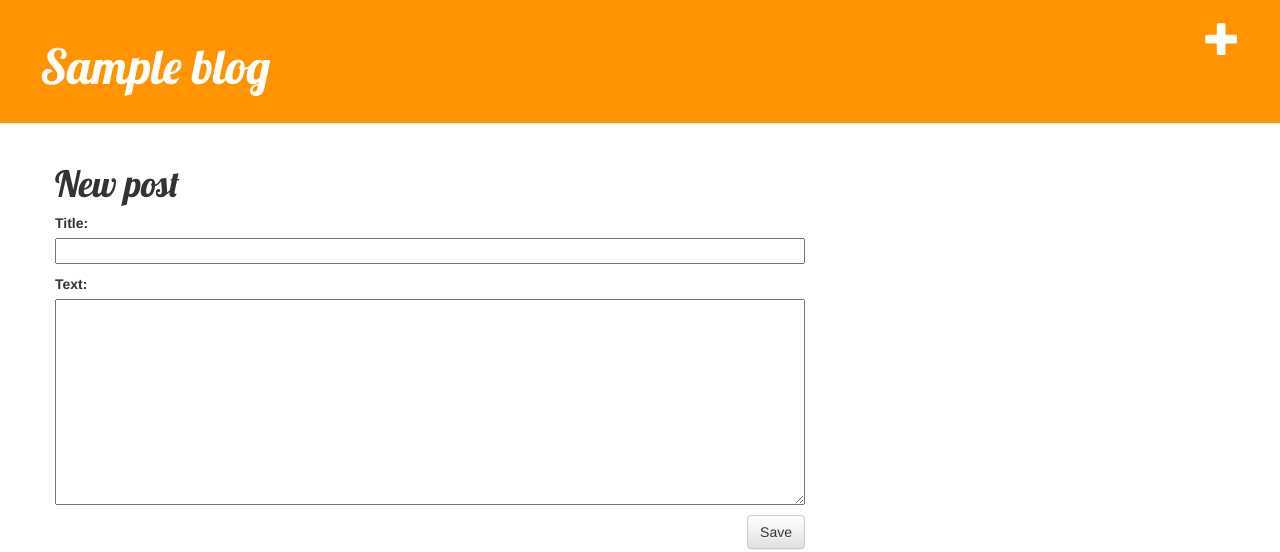
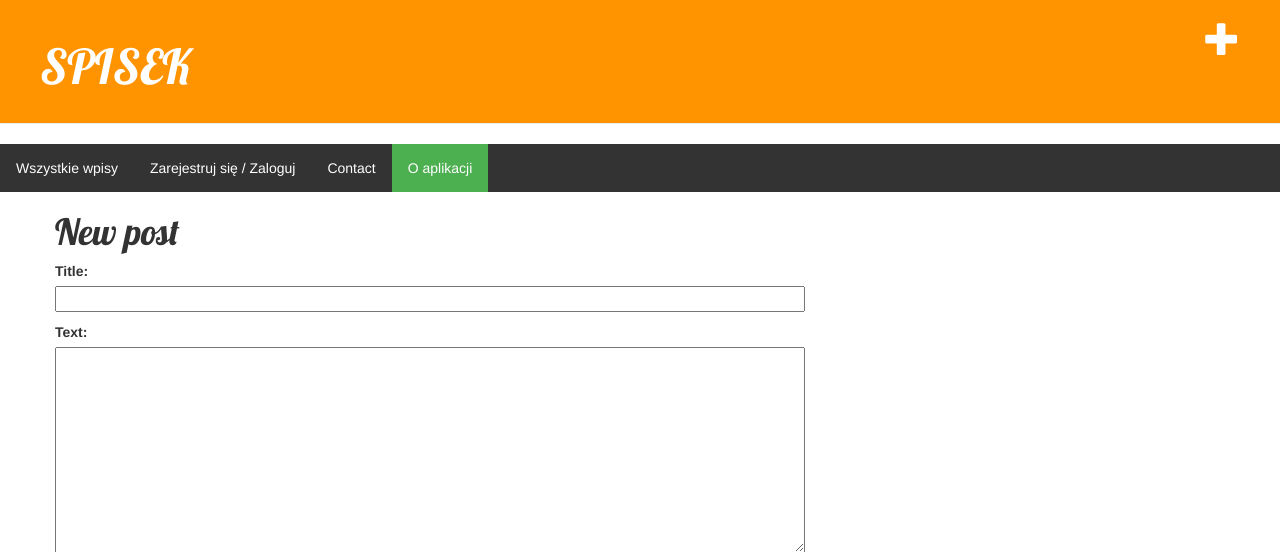
Before and after one commit to jot-em/blog-from-django-tutorial, a Django app: page /post/new/ in a window 1280 px wide. Shown: the top 552 px of the page. Run offline with Django 3.2, Linux system fonts and the light colour scheme; some libraries are stand-ins or nearby versions.

Commit message:
Add menu

```diff
--- a/blog/templates/blog/base.html
+++ b/blog/templates/blog/base.html
@@ -1,17 +1,23 @@
 {% load staticfiles %}
 <html>
     <head>
-        <title>This is an example of blog</title>
+        <title>Społecznościowy Portal Informacyjny Samych Ekstra Komunikatów</title>
         <link rel="stylesheet" href="//maxcdn.bootstrapcdn.com/bootstrap/3.2.0/css/bootstrap.min.css">
         <link rel="stylesheet" href="//maxcdn.bootstrapcdn.com/bootstrap/3.2.0/css/bootstrap-theme.min.css">
         <link href='//fonts.googleapis.com/css?family=Lobster&subset=latin,latin-ext' rel='stylesheet' type='text/css'>
         <link rel="stylesheet" href="{% static 'css/blog.css' %}">
     </head>
     <body>
-        <div class="page-header">
-	    <a href="{% url 'post_new' %}" class="top-menu"><span class="glyphicon glyphicon-plus"></span></a>
-            <h1><a href="/">Sample blog</a></h1>
-        </div>
+      <div class="page-header">
+        <a href="{% url 'post_new' %}" class="top-menu"><span class="glyphicon glyphicon-plus"></span></a>
+        <h1><a href="/">SPISEK</a></h1>
+      </div>
+      <ul>
+        <li><a href="default.asp">Wszystkie wpisy</a></li>
+        <li><a href="news.asp">Zarejestruj się / Zaloguj</a></li>
+        <li><a href="contact.asp">Contact</a></li>
+        <li><a class = active href="{% url 'post_new' %}">O aplikacji</a></li>
+      </ul>
         <div class="content container">
             <div class="row">
                <div class="col-md-8">
--- a/static/css/blog.css
+++ b/static/css/blog.css
@@ -38,6 +38,11 @@ h1, h2, h3, h4 {
     margin-right: 20px;
 }
 
+.menu {
+    color: red;
+    margin-top: 100;
+}
+
 .post {
     margin-bottom: 70px;
 }
@@ -45,3 +50,33 @@ h1, h2, h3, h4 {
 .post h1 a, .post h1 a:visited {
     color: #000000;
 }
+
+ul {
+    list-style-type: none;
+    margin: 0;
+    padding: 0;
+    overflow: hidden;
+    background-color: #333;
+}
+
+li {
+    float: left;
+}
+
+li a {
+    display: block;
+    color: white;
+    text-align: center;
+    padding: 14px 16px;
+    text-decoration: none;
+}
+
+/* Change the link color to #111 (black) on hover */
+li a:hover {
+    background-color: #111;
+}
+
+.active {
+    background-color: #4CAF50;
+    color: white;
+}
```
